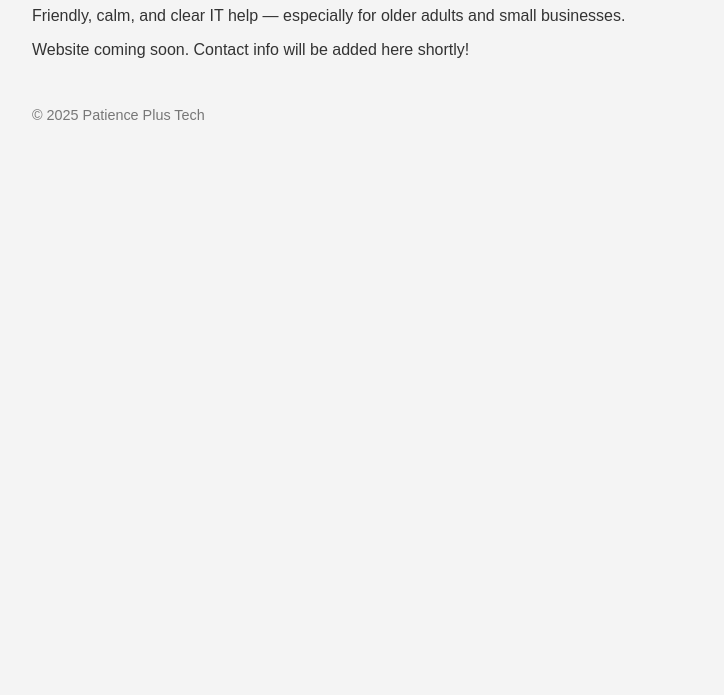
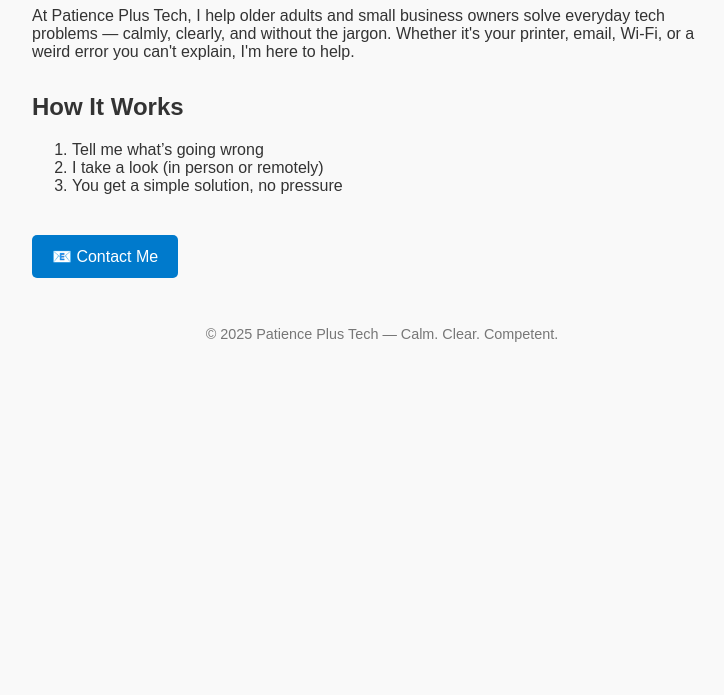
Before and after one commit to Redwards2/patienceplustech, a plain HTML site: page index.html in a window 1280 px wide. Shown: the part 105-800 px from the top of the page, without its empty margins (258-982 px from the left). Drawn offline with Linux system fonts and the light colour scheme.

Commit message:
Update index.html

```diff
--- a/index.html
+++ b/index.html
@@ -8,7 +8,7 @@
     body {
       font-family: sans-serif;
       padding: 2rem;
-      background: #f4f4f4;
+      background: #f9f9f9;
       color: #333;
       max-width: 700px;
       margin: auto;
@@ -16,17 +16,39 @@
     h1 {
       color: #007acc;
     }
+    h2 {
+      margin-top: 2rem;
+    }
+    .button {
+      display: inline-block;
+      margin-top: 1.5rem;
+      padding: 0.75rem 1.25rem;
+      background-color: #007acc;
+      color: white;
+      text-decoration: none;
+      border-radius: 5px;
+    }
     footer {
       margin-top: 3rem;
       font-size: 0.9rem;
       color: #777;
+      text-align: center;
     }
   </style>
 </head>
 <body>
-  <h1>Welcome to Patience Plus Tech</h1>
-  <p>Friendly, calm, and clear IT help — especially for older adults and small businesses.</p>
-  <p>Website coming soon. Contact info will be added here shortly!</p>
-  <footer>&copy; 2025 Patience Plus Tech</footer>
+  <h1>Tech Help You Can Trust</h1>
+  <p>At Patience Plus Tech, I help older adults and small business owners solve everyday tech problems — calmly, clearly, and without the jargon. Whether it's your printer, email, Wi-Fi, or a weird error you can't explain, I'm here to help.</p>
+
+  <h2>How It Works</h2>
+  <ol>
+    <li>Tell me what’s going wrong</li>
+    <li>I take a look (in person or remotely)</li>
+    <li>You get a simple solution, no pressure</li>
+  </ol>
+
+  <a class="button" href="mailto:patienceplustech@gmail.com">📧 Contact Me</a>
+
+  <footer>&copy; 2025 Patience Plus Tech — Calm. Clear. Competent.</footer>
 </body>
 </html>
```
